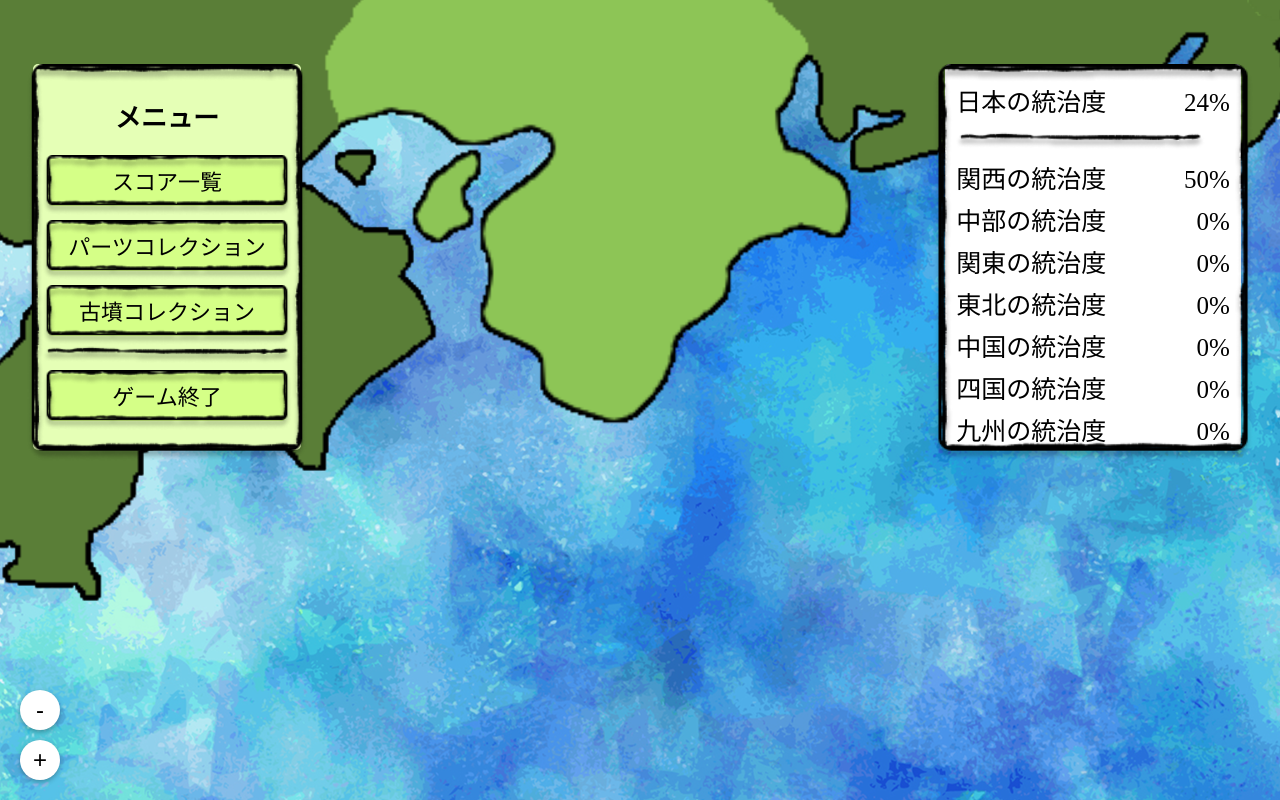
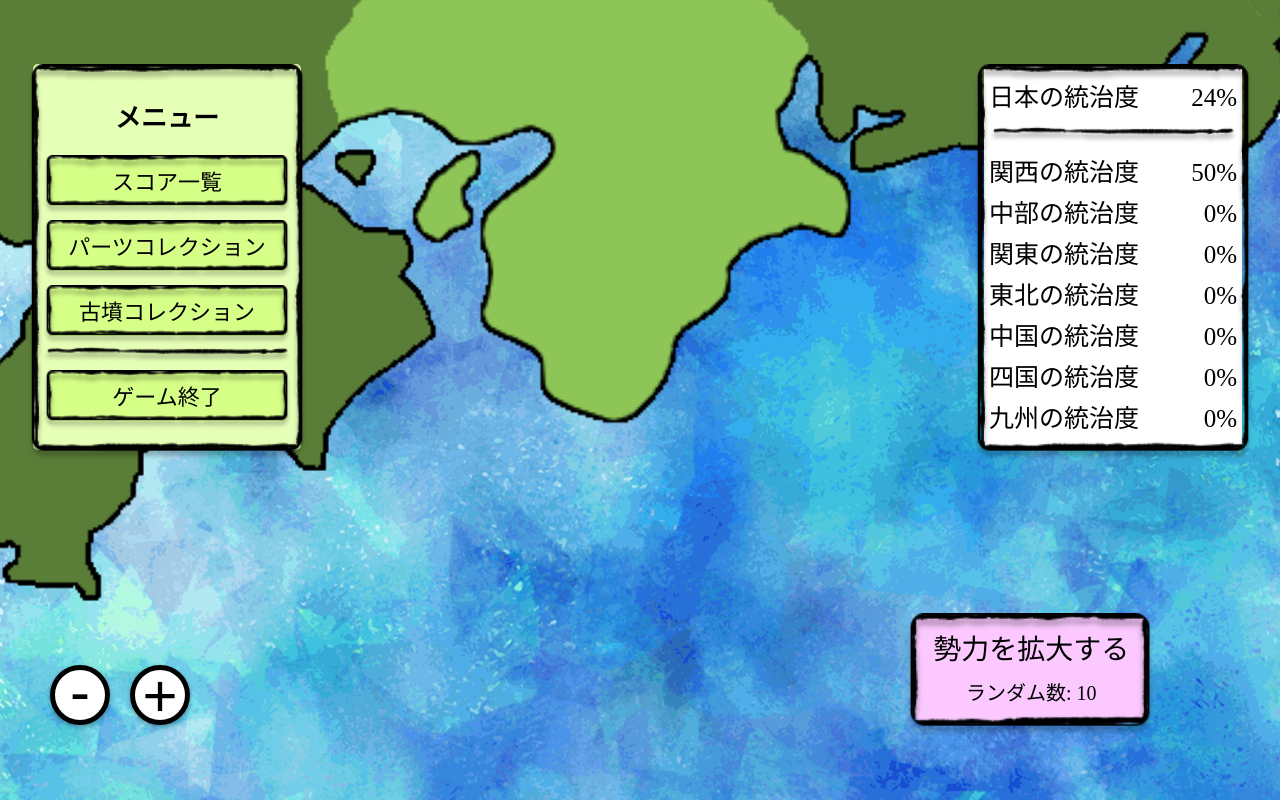
Before and after one commit to kc3hack/2025_1, a Next.js app in the folder frontend/: page /map in a window 1280 px wide. Built offline with nearby package versions, Linux system fonts and the light colour scheme.

Commit message:
右のメニュー完成&拡大縮小ボタンの修正&右下の出撃ボタンを作成

```diff
--- a/frontend/src/app/map/page.tsx
+++ b/frontend/src/app/map/page.tsx
@@ -70,7 +70,7 @@ const MapPage = () => {
     zIndex: 1,
   };
 
-  // メニューボタンのスタイル
+  // メニューボタンのスタイルを Tailwind クラスに変更
   const menuButtonStyle = {
     width: '100%',
     height: '100%',
@@ -86,6 +86,7 @@ const MapPage = () => {
     background: 'transparent',
     position: 'relative' as const,
     zIndex: 2,
+    className: 'hover:bg-opacity-80 transition-colors duration-200' // Tailwind クラスを追加
   };
 
   const menuLineStyle = {
@@ -97,6 +98,7 @@ const MapPage = () => {
     zIndex: 1,
   };
 
+  // メニューフレームに Tailwind クラスを追加
   const menuFrameStyle = {
     position: 'fixed' as const,
     top: '64px',
@@ -108,6 +110,7 @@ const MapPage = () => {
     flexDirection: 'column' as const,
     alignItems: 'center',
     justifyContent: 'space-between',
+    className: 'backdrop-blur-sm' // 半透明エフェクトを追加
   };
 
   const menuInnerStyle = {
@@ -344,7 +347,7 @@ const MapPage = () => {
         ...menuFrameStyle,
         left: 'auto',
         right: '27px',
-        width: '290px',
+        width: '250px',
       }}>
         <div style={{
           position: 'absolute',
@@ -363,9 +366,9 @@ const MapPage = () => {
         }}>
           <table style={{
             width: '100%',
-            borderSpacing: '0 15px',
+            borderSpacing: '0 14px',
             fontSize: '25px',
-            marginTop: '-10px',
+            marginTop: '-14px',
             lineHeight: '1',
           }}>
             <tbody>
@@ -414,37 +417,87 @@ const MapPage = () => {
       {/* 拡大縮小ボタン */}
       <div style={{
         position: 'absolute',
-        bottom: '20px',
-        left: '20px',
+        bottom: '75px',
+        left: '50px',
         display: 'flex',
-        flexDirection: 'column',
-        gap: '10px'
+        flexDirection: 'row',
+        gap: '20px'
       }}>
         <button onClick={handleZoomOut} style={{
           ...buttonStyle,
-          fontSize: '24px', // ズームボタンの文字サイズを24pxに拡大
+          width: '60px',
+          height: '60px',
+          fontSize: '60px',
+          padding: '0 0 8px 0'
         }}>-</button>
         <button onClick={handleZoomIn} style={{
           ...buttonStyle,
-          fontSize: '24px', // ズームボタンの文字サイズを24pxに拡大
+          width: '60px',
+          height: '60px',
+          fontSize: '60px',
         }}>+</button>
+      </div>
+
+      {/* 右下の原寸画像とその背景 */}
+      <div style={{
+        position: 'fixed',
+        bottom: '0px',
+        right: '125px',
+        width: '250px',
+        height: '250px',
+        zIndex: 10
+      }}>
+        <div style={{
+          position: 'absolute',
+          width: '93%',
+          height: '43%',
+          backgroundColor: '#FBC9FF',  // 背景色を変更
+          borderRadius: '10px',
+          zIndex: 0,
+          bottom: '31%',
+          left: '4%',
+          display: 'flex',
+          flexDirection: 'column',
+          justifyContent: 'center',
+          alignItems: 'center',
+          cursor: 'pointer',
+          fontSize: '20px',
+          textAlign: 'center',
+          lineHeight: '1.4'
+        }}>
+          <div style={{ fontSize: '28px', paddingBottom: '10px' }}>勢力を拡大する</div>  {/* 上の文字サイズを大きく */}
+          <div>ランダム数: 10</div>
+        </div>
+        <div style={{
+          width: '100%',
+          height: '100%',
+          backgroundImage: 'url(/frame/nextButton.png)',
+          backgroundSize: 'contain',
+          backgroundPosition: 'center',
+          backgroundRepeat: 'no-repeat',
+          position: 'relative',
+          zIndex: 1,
+          pointerEvents: 'none'
+        }} />
       </div>
     </div>
   );
 };
 
+// ボタンスタイルを更新
 const buttonStyle = {
-  width: '40px',
-  height: '40px',
+  width: '60px',
+  height: '60px',
   borderRadius: '50%',
-  border: 'none',
+  border: '5px solid #000000', // ボーダーを追加
   backgroundColor: '#fff',
   boxShadow: '0 2px 5px rgba(0,0,0,0.3)',
   cursor: 'pointer',
-  fontSize: '24px', // デフォルトのボタンフォントサイズも24pxに拡大
+  fontSize: '30px',
   display: 'flex',
   alignItems: 'center',
-  justifyContent: 'center'
+  justifyContent: 'center',
+  className: 'hover:bg-gray-100 active:bg-gray-200 transition-colors duration-200'
 };
 
 export default MapPage;
```
Also changed, not shown: frontend/public/frame/nextButton.png (added).
